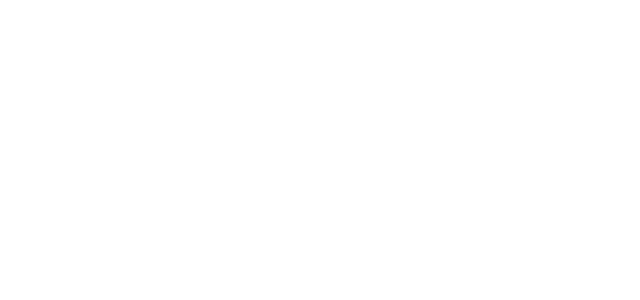
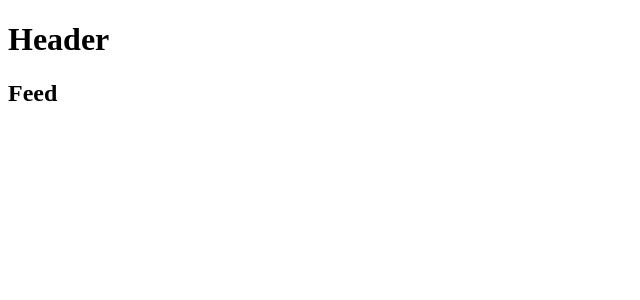
Before and after one commit to gAlexander77/recipe-application, a React (Create React App) app in the folder frontend/: page / in a window 1280 px wide. Shown: the top 300 px of the page, without its empty margins (0-640 px from the left). Built offline with nearby package versions, Linux system fonts and the light colour scheme.

Commit message:
Add file structure

```diff
--- a/frontend/package.json
+++ b/frontend/package.json
@@ -8,6 +8,7 @@
     "@testing-library/user-event": "^13.5.0",
     "react": "^18.2.0",
     "react-dom": "^18.2.0",
+    "react-router-dom": "^6.4.1",
     "react-scripts": "5.0.1",
     "web-vitals": "^2.1.4"
   },
--- a/frontend/src/App.js
+++ b/frontend/src/App.js
@@ -1,8 +1,14 @@
+import React from 'react';
+import { BrowserRouter as Router, Routes, Route } from 'react-router-dom';
+import Home from './pages/Home';
 
 function App() {
   return (
-    <div className="App">
-    </div>
+    <Router>
+      <Routes>
+        <Route path="/" element={<Home/>}/>
+      </Routes>
+    </Router>
   );
 }
 
--- a/frontend/src/pages/Home.js
+++ b/frontend/src/pages/Home.js
@@ -0,0 +1,12 @@
+import React from 'react';
+
+function Home(){
+    return (
+        <div>
+            <h1>Header</h1>
+            <h2>Feed</h2>
+        </div>
+    );
+}
+
+export default Home;
--- a/frontend/src/styles/HomeStyle.css
+++ b/frontend/src/styles/HomeStyle.css
@@ -0,0 +1,4 @@
+* {
+    margin: 0;
+    padding: 0;
+    }
```
Also changed, not shown: frontend/src/components/Feed.js (+11 -0 lines), frontend/src/components/RecipeCard.js (+11 -0 lines), 1 other file (tests, documents, lock files or other folders).
